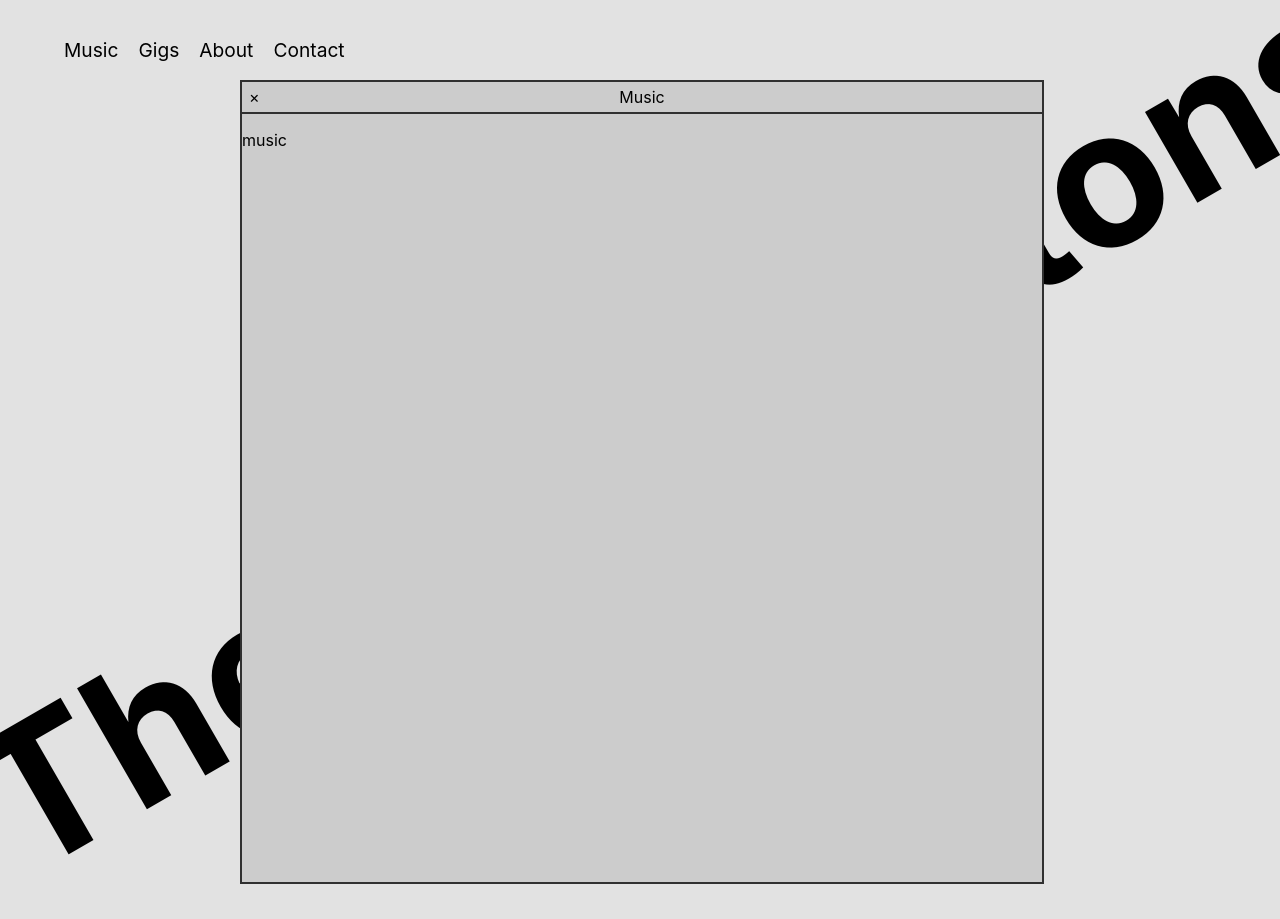
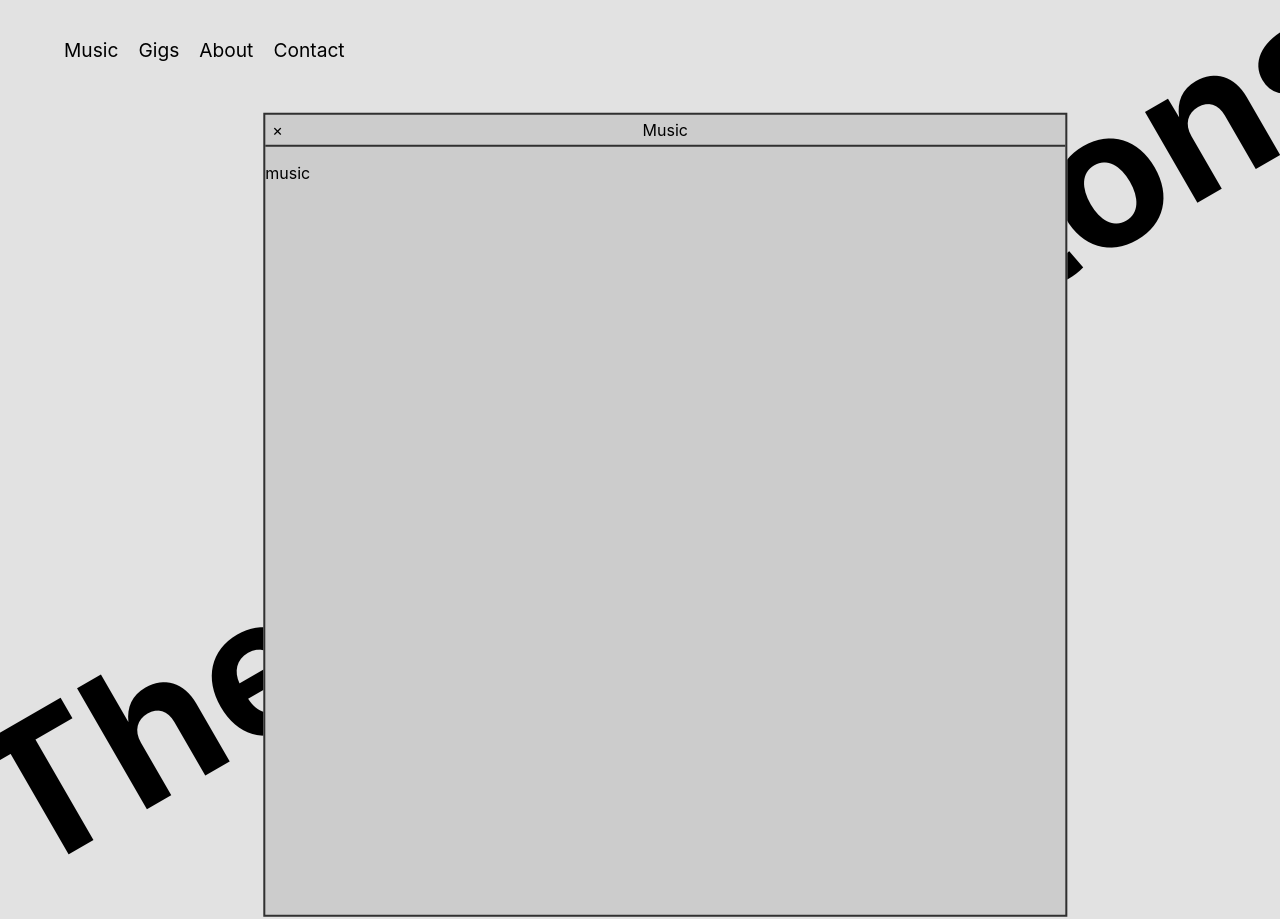
Before and after one commit to lukasasorensen/theshackletons, a React app: page / in a window 1280 px wide. Both pictures are taken after a click on the link "Music". Shown: the top 919 px of the page. Built offline with nearby package versions, Linux system fonts and the light colour scheme.

Commit message:
random default modal pos

```diff
--- a/src/components/Modal.js
+++ b/src/components/Modal.js
@@ -4,7 +4,6 @@ import React from 'react';
 import Draggable from 'react-draggable';
 import { FormattedMessage } from 'react-intl';
 export default class Modal extends React.Component {
-
 	onModalClose() {
 		this.props.handleOnModalClose();
 	}
@@ -13,12 +12,27 @@ export default class Modal extends React.Component {
 		this.props.handleFocusModal();
     }
 
+    getRandomPosition() {
+        var maxY = 40;
+        var maxX = 150;
+
+        var pos = {};
+        pos.y = -maxY + Math.random() * (maxY*2);
+        pos.x = -maxX + Math.random() * (maxX*2);
+        return pos;
+    }
+
 	render() {
 		return (
-            <Draggable onMouseDown={this.focusModal.bind(this)} handle=".modal-header">
-			<div className={`modal ${this.props.hidden ? 'hidden' : 'visible'}`} style={{zIndex: this.props.zIndex}}>
+			<Draggable onMouseDown={this.focusModal.bind(this)} handle=".modal-header" defaultPosition={this.getRandomPosition()}>
+				<div
+					className={`modal ${this.props.hidden ? 'hidden' : 'visible'}`}
+					style={{ zIndex: this.props.zIndex }}
+				>
 					<div className="modal-header">
-					<div className="modal-close" onClick={this.onModalClose.bind(this)}>&times;</div>
+						<div className="modal-close" onClick={this.onModalClose.bind(this)}>
+							&times;
+						</div>
 						<FormattedMessage id={this.props.title} />
 					</div>
 					<div className="modal-body">{this.props.children}</div>
```
Lines whose indentation alone changed are shown as unchanged.
